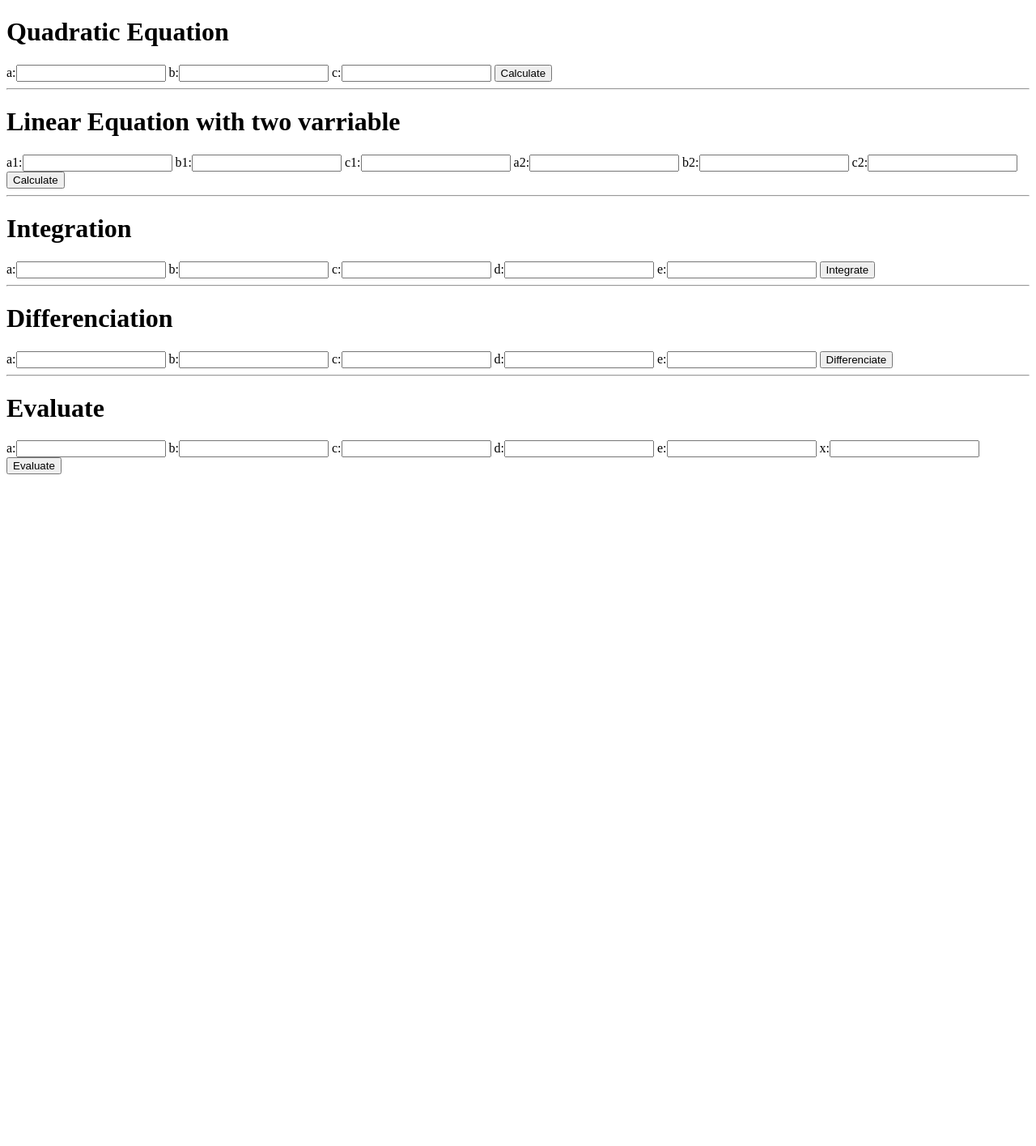
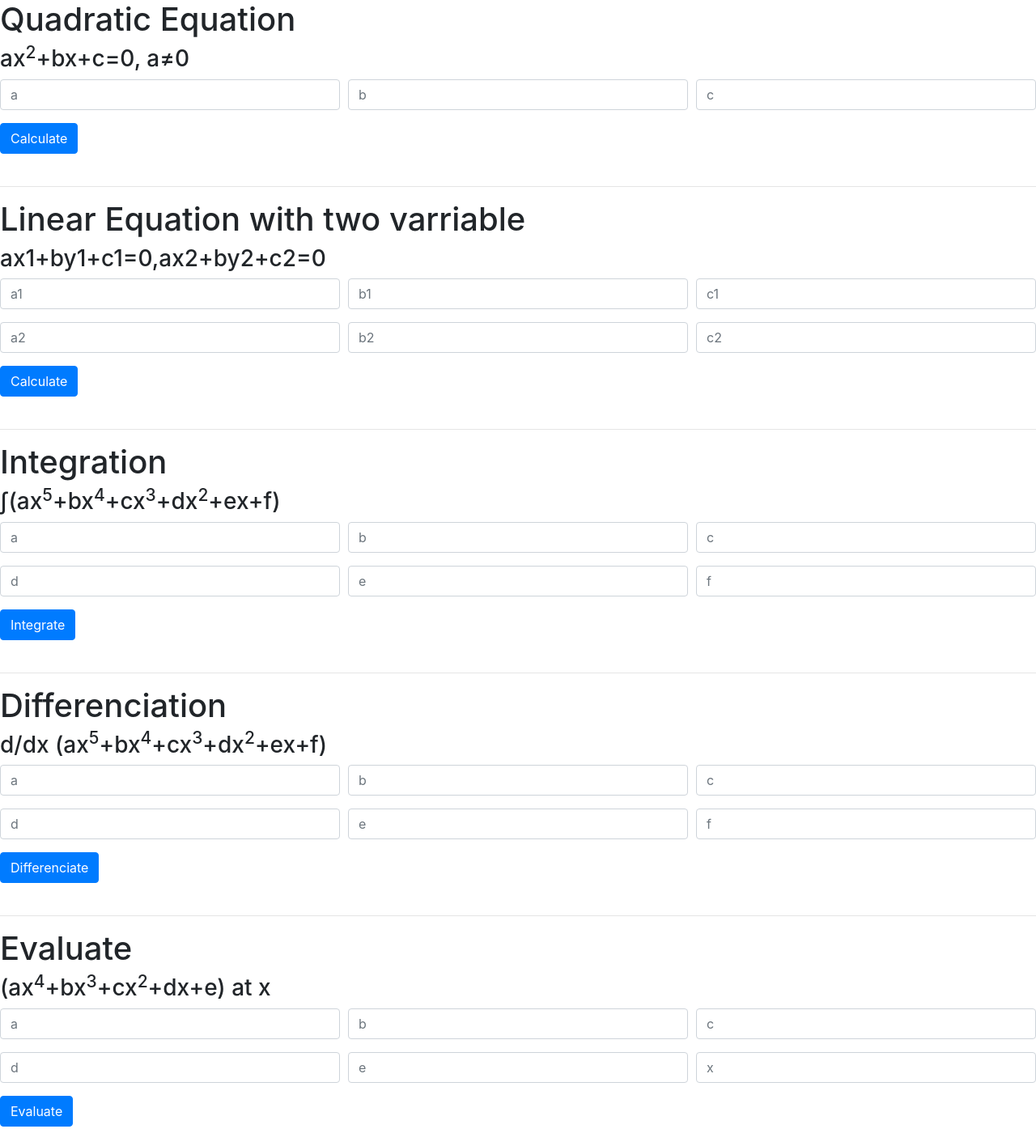
Before and after one commit to 10nayan/abcdit, a Flask app: page /calculate in a window 1280 px wide. Shown: the whole page at 81% size. Before the commit the page ends 586 px from the top, so only its background shows below. Run offline with Flask 2, Linux system fonts and the light colour scheme; some libraries are stand-ins or nearby versions.

Commit message:
styles added

```diff
--- a/templates/calculate.html
+++ b/templates/calculate.html
@@ -2,62 +2,89 @@
 <html lang="en" dir="ltr">
   <head>
     <meta charset="utf-8">
+    <meta name="viewport" content="width=device-width, initial-scale=1, shrink-to-fit=no">
     <title>calculate</title>
+    <link rel="stylesheet" href="https://stackpath.bootstrapcdn.com/bootstrap/4.5.0/css/bootstrap.min.css" integrity="sha384-9aIt2nRpC12Uk9gS9baDl411NQApFmC26EwAOH8WgZl5MYYxFfc+NcPb1dKGj7Sk" crossorigin="anonymous">
   </head>
   <body>
     <h1>Quadratic Equation</h1>
+    <h3>ax<sup>2</sup>+bx+c=0, a≠0</h3>
     <form id="form1" action="/calculate/quadratic" method="post">
-      <a>a:</a><input type="number" name="a">
-      <a>b:<a><input type="number" name="b">
-      <a>c:</a><input type="number" name="c">
-      <button>Calculate</button>
+      <div class="form-row">
+      <div class="col-md-4 xs-4 mb-3"><input class="form-control" type="number" name="a" placeholder="a"></div>
+      <div class="col-md-4 xs-4 mb-3"><input class="form-control" type="number" name="b" placeholder="b"></div>
+      <div class="col-md-4 xs-4 mb-3"><input class="form-control" type="number" name="c" placeholder="c"></div>
+    </div>
+      <button class="btn btn-primary">Calculate</button>
     </form>
+    <br>
     <div id='result1'>{{data['results1']}}</div>
     <hr>
     <h1>Linear Equation with two varriable </h1>
+    <h3>ax1+by1+c1=0,ax2+by2+c2=0</h3>
     <form id="form2" action="/calculate/linear" method="post">
-      <a>a1:</a><input type="number" name="a1">
-      <a>b1:<a><input type="number" name="b1">
-      <a>c1:</a><input type="number" name="c1">
-      <a>a2:</a><input type="number" name="a2">
-      <a>b2:<a><input type="number" name="b2">
-      <a>c2:</a><input type="number" name="c2">
-      <button>Calculate</button>
+      <div class="form-row">
+      <div class="col-md-4 xs-4 mb-3"><input class="form-control" type="number" name="a1"placeholder="a1"></div>
+      <div class="col-md-4 xs-4 mb-3"><input class="form-control" type="number" name="b1"placeholder="b1"></div>
+      <div class="col-md-4 xs-4 mb-3"><input class="form-control" type="number" name="c1"placeholder="c1"></div>
+      <div class="col-md-4 xs-4 mb-3"><input class="form-control" type="number" name="a2"placeholder="a2"></div>
+      <div class="col-md-4 xs-4 mb-3"><input class="form-control" type="number" name="b2"placeholder="b2"></div>
+      <div class="col-md-4 xs-4 mb-3"><input class="form-control" type="number" name="c2"placeholder="c2"></div>
+    </div>
+      <button class="btn btn-primary">Calculate</button>
     </form>
+    <br>
     <div id="results2">{{data['results2']}}</div>
     <hr>
     <h1>Integration</h1>
+    <h3>∫(ax<sup>5</sup>+bx<sup>4</sup>+cx<sup>3</sup>+dx<sup>2</sup>+ex+f)</h3>
   <form id="form3" action="/calculate/integrate" method="post">
-    <a>a:</a><input type="number" name="a2">
-    <a>b:<a><input type="number" name="b2">
-    <a>c:</a><input type="number" name="c2">
-    <a>d:</a><input type="number" name="d2">
-    <a>e:</a><input type="number" name="e2">
-    <button>Integrate</button>
+    <div class="form-row">
+    <div class="col-md-4 xs-4 mb-3"><input class="form-control" type="number" name="a2"placeholder="a"></div>
+    <div class="col-md-4 xs-4 mb-3"><input class="form-control" type="number" name="b2"placeholder="b"></div>
+    <div class="col-md-4 xs-4 mb-3"><input class="form-control" type="number" name="c2"placeholder="c"></div>
+    <div class="col-md-4 xs-4 mb-3"><input class="form-control" type="number" name="d2"placeholder="d"></div>
+    <div class="col-md-4 xs-4 mb-3"><input class="form-control" type="number" name="e2"placeholder="e"></div>
+    <div class="col-md-4 xs-4 mb-3"><input class="form-control" type="number" name="f2"placeholder="f"></div>
+  </div>
+    <button class="btn btn-primary">Integrate</button>
 </form>
+<br>
 <div id="results3">{{data['results3']}}</div>
 <hr>
   <h1>Differenciation</h1>
+  <h3> d/dx (ax<sup>5</sup>+bx<sup>4</sup>+cx<sup>3</sup>+dx<sup>2</sup>+ex+f)</h3>
   <form id="form4" action="/calculate/differenciate" method="post">
-    <a>a:</a><input type="number" name="a3">
-    <a>b:<a><input type="number" name="b3">
-    <a>c:</a><input type="number" name="c3">
-    <a>d:</a><input type="number" name="d3">
-    <a>e:</a><input type="number" name="e3">
-    <button>Differenciate</button>
+    <div class="form-row">
+      <div class="col-md-4 xs-4 mb-3"><input class="form-control" type="number" name="a3"placeholder="a"></div>
+      <div class="col-md-4 xs-4 mb-3"><input class="form-control" type="number" name="b3"placeholder="b"></div>
+      <div class="col-md-4 xs-4 mb-3"><input class="form-control" type="number" name="c3"placeholder="c"></div>
+      <div class="col-md-4 xs-4 mb-3"><input class="form-control" type="number" name="d3"placeholder="d"></div>
+      <div class="col-md-4 xs-4 mb-3"><input class="form-control" type="number" name="e3"placeholder="e"></div>
+      <div class="col-md-4 xs-4 mb-3"><input class="form-control" type="number" name="f3"placeholder="f"></div>
+    </div>
+    <button class="btn btn-primary">Differenciate</button>
   </form>
+  <br>
     <div id="results4">{{data['results4']}}</div>
     <hr>
   <h1>Evaluate</h1>
+  <h3>(ax<sup>4</sup>+bx<sup>3</sup>+cx<sup>2</sup>+dx+e) at x</h3>
     <form id="form5" action="/calculate/evaluate" method="post">
-      <a>a:</a><input type="number" name="a4">
-      <a>b:<a><input type="number" name="b4">
-      <a>c:</a><input type="number" name="c4">
-      <a>d:</a><input type="number" name="d4">
-      <a>e:</a><input type="number" name="e4">
-      <a>x:</a><input type="number" name="x">
-      <button>Evaluate</button>
+      <div class="form-row">
+        <div class="col-md-4 xs-4 mb-3"><input class="form-control" type="number" name="a4"placeholder="a"></div>
+        <div class="col-md-4 xs-4 mb-3"><input class="form-control" type="number" name="b4"placeholder="b"></div>
+        <div class="col-md-4 xs-4 mb-3"><input class="form-control" type="number" name="c4"placeholder="c"></div>
+        <div class="col-md-4 xs-4 mb-3"><input class="form-control" type="number" name="d4"placeholder="d"></div>
+        <div class="col-md-4 xs-4 mb-3"><input class="form-control" type="number" name="e4"placeholder="e"></div>
+        <div class="col-md-4 xs-4 mb-3"><input class="form-control" type="number" name="x"placeholder="x"></div>
+      </div>
+      <button class="btn btn-primary">Evaluate</button>
     </form>
+    <br>
       <div id="results5">{{data['results5']}}</div>
+    <script src="https://code.jquery.com/jquery-3.5.1.slim.min.js" integrity="sha384-DfXdz2htPH0lsSSs5nCTpuj/zy4C+OGpamoFVy38MVBnE+IbbVYUew+OrCXaRkfj" crossorigin="anonymous"></script>
+    <script src="https://cdn.jsdelivr.net/npm/popper.js@1.16.0/dist/umd/popper.min.js" integrity="sha384-Q6E9RHvbIyZFJoft+2mJbHaEWldlvI9IOYy5n3zV9zzTtmI3UksdQRVvoxMfooAo" crossorigin="anonymous"></script>
+    <script src="https://stackpath.bootstrapcdn.com/bootstrap/4.5.0/js/bootstrap.min.js" integrity="sha384-OgVRvuATP1z7JjHLkuOU7Xw704+h835Lr+6QL9UvYjZE3Ipu6Tp75j7Bh/kR0JKI" crossorigin="anonymous"></script>
 </body>
 </html>
```
